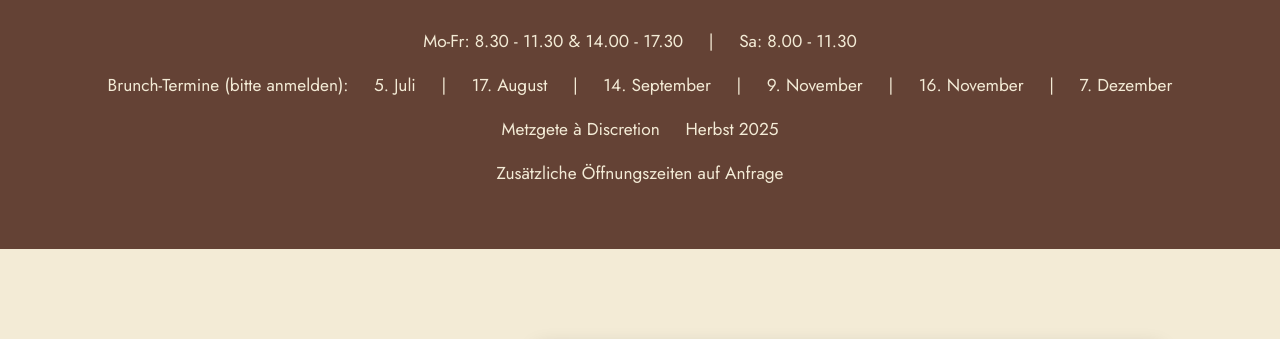
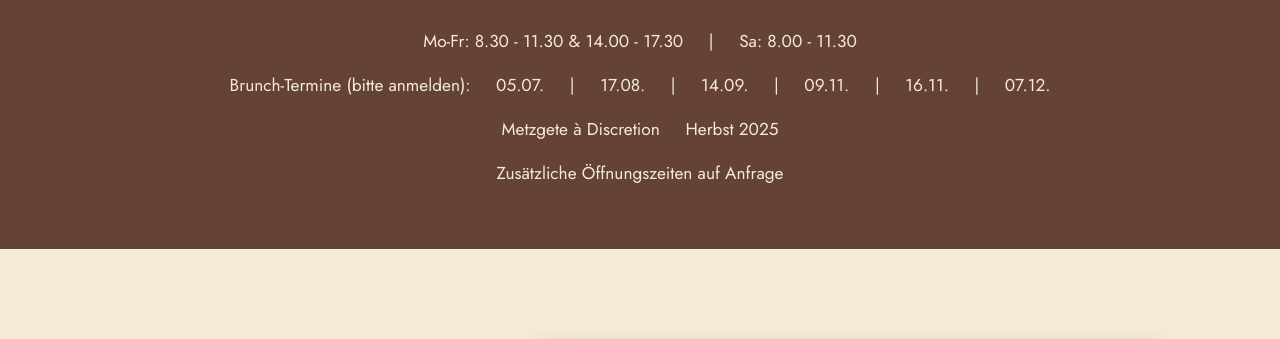
Before and after one commit to schoenauandwil/schoenauandwil.github.io, a plain HTML site: page index.html in a window 1280 px wide. Shown: the part 399-738 px from the top of the page. Drawn offline with Linux system fonts and the light colour scheme; grey boxes are pictures that could not be loaded; files whose address does not match are found by name.

Commit message:
Update index.html

```diff
--- a/index.html
+++ b/index.html
@@ -34,17 +34,17 @@
                     <p>
                         Brunch-Termine (bitte anmelden):
                     </p>
-                    <p>5. Juli</p>
+                    <p>05.07.</p>
                     <p class="invis-on-column light">|</p>
-                    <p>17. August</p>
+                    <p>17.08.</p>
                     <p class="invis-on-column light">|</p>
-                    <p>14. September</p>
+                    <p>14.09.</p>
                     <p class="invis-on-column light">|</p>
-                    <p>9. November</p>
+                    <p>09.11.</p>
                      <p class="invis-on-column light">|</p>
-                    <p>16. November</p>
+                    <p>16.11.</p>
                     <p class="invis-on-column light">|</p>
-                    <p>7. Dezember</p>
+                    <p>07.12.</p>
                 </div>
                 <!--
                     BRUNCH-DATEN
```
